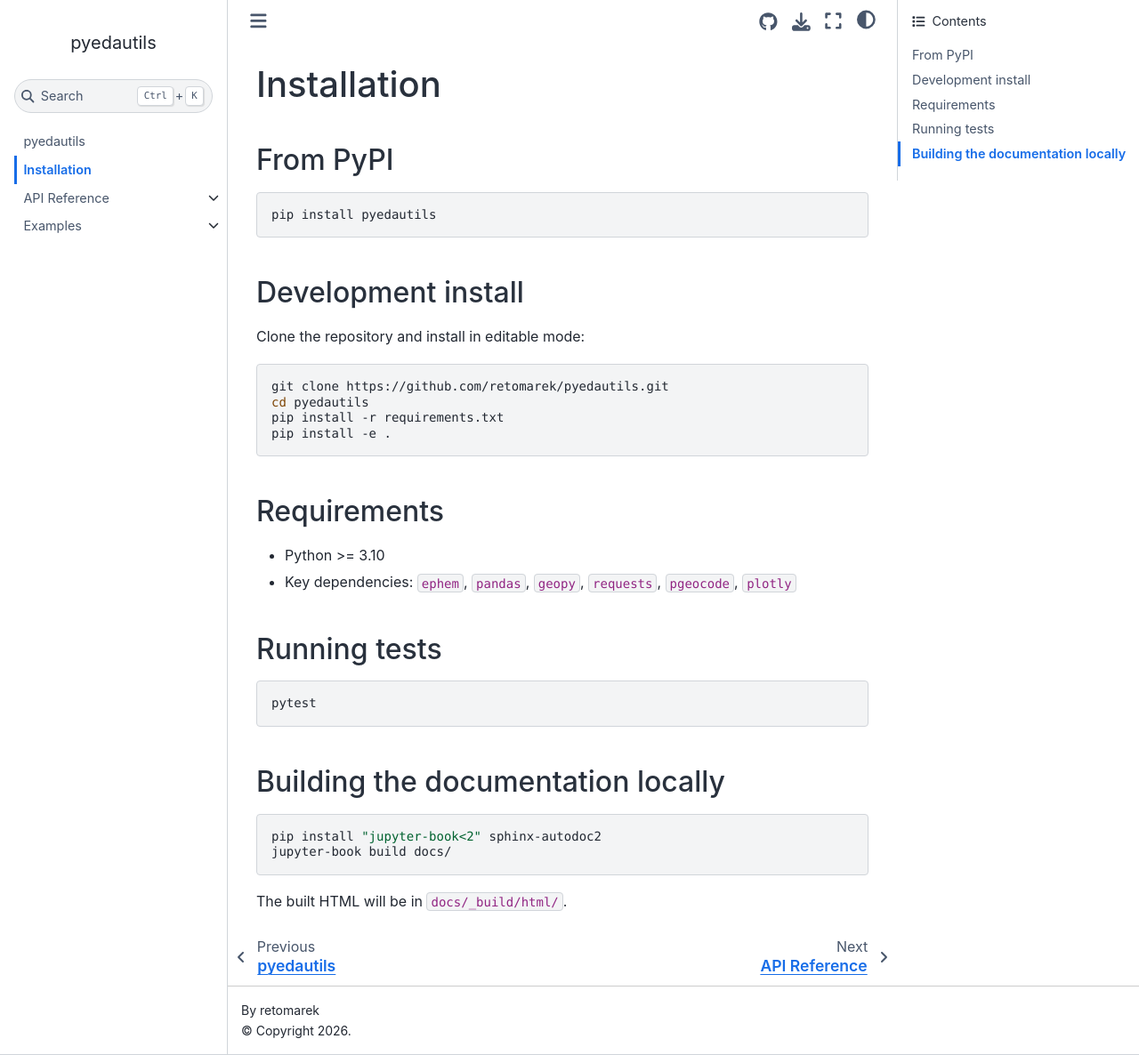
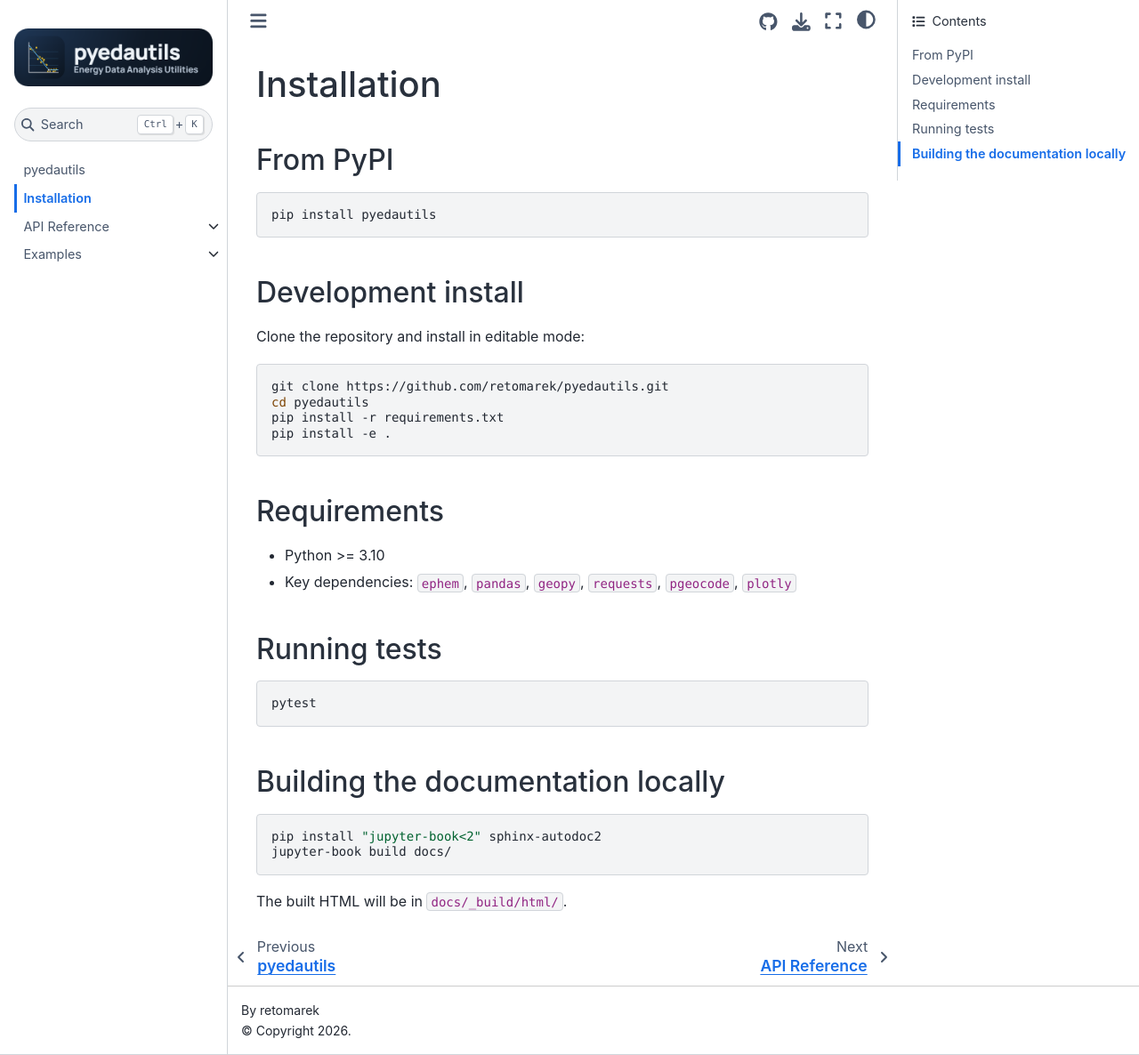
Before and after one commit to retomarek/pyedautils, a Jupyter Book: the page built from docs/installation.md, in a window 1280 px wide and 1186 px high. Shown: the whole window at 89% size. Built offline with Jupyter Book 1.0.4 settings and Sphinx 7.4.7 and the Sphinx Book theme 1.1.4, drawn with Linux system fonts in a browser that asks for light colours.

Commit message:
Docs: show the logo in the sidebar and use it as favicon
Co-Authored-By: Claude Opus 5.5 <noreply@anthropic.com>

```diff
--- a/docs/_config.yml
+++ b/docs/_config.yml
@@ -3,7 +3,7 @@
 
 title: "pyedautils"
 author: retomarek
-logo: ""
+logo: images/logo-docs.png
 copyright: "2026"
 
 execute:
@@ -18,6 +18,7 @@ launch_buttons:
   thebe: false
 
 html:
+  favicon: images/favicon.png
   use_issues_button: true
   use_repository_button: true
 
```
